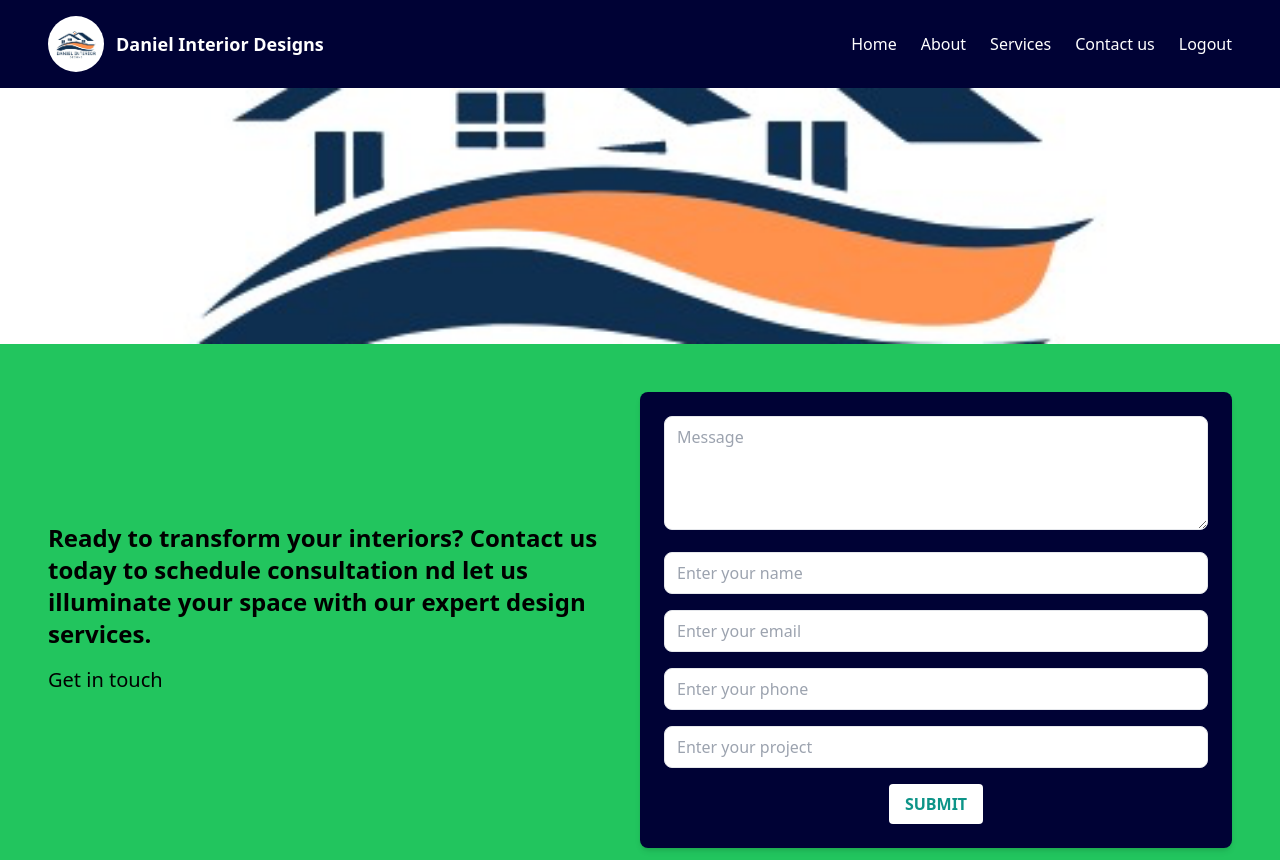
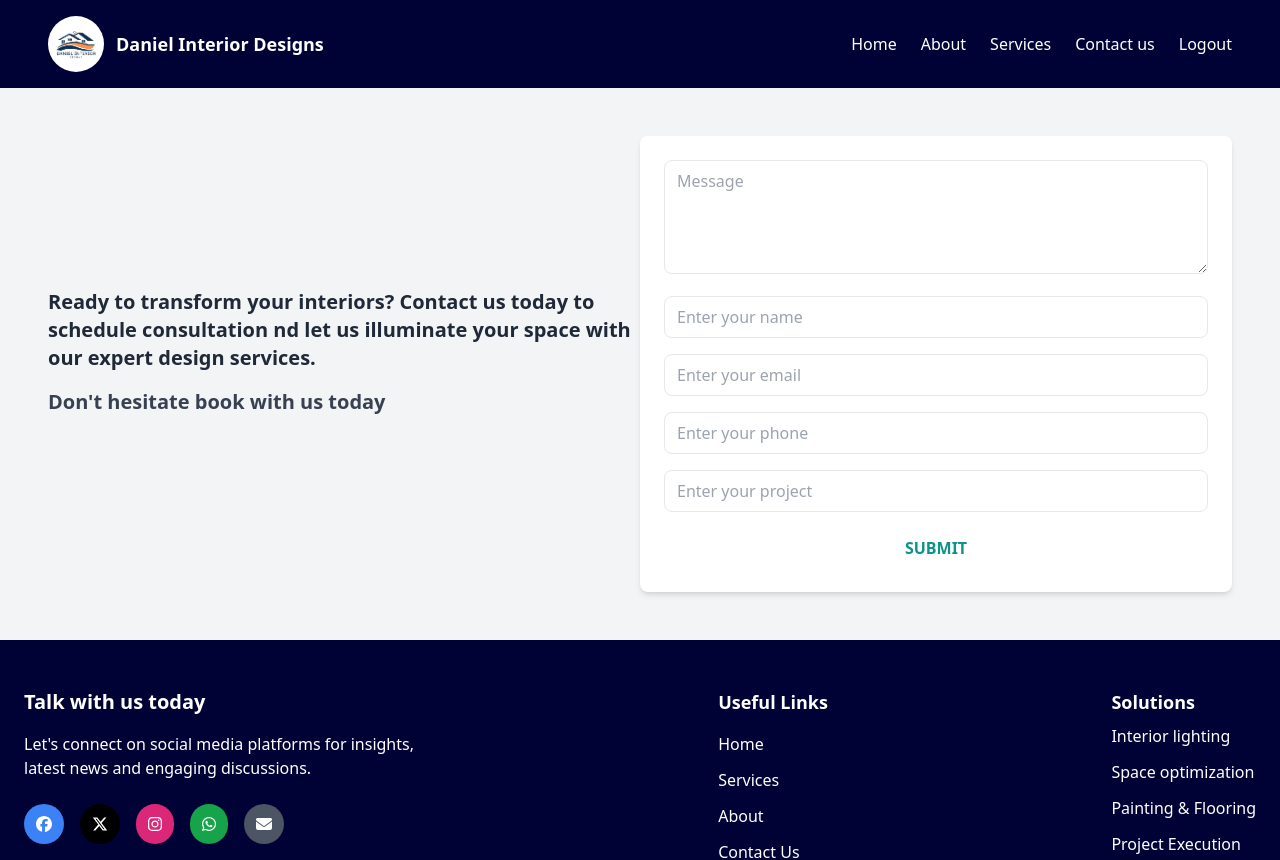
Before and after one commit to ErickGichuki/Daniel-Interior-designs, a React (Create React App) app in the folder client/: page /contact in a window 1280 px wide. Shown: the top 860 px of the page. Built offline with nearby package versions, Linux system fonts and the light colour scheme; the HTML template or start-up script is replaced by a standard one.

Commit message:
modify footer

```diff
--- a/client/src/components/Footer.js
+++ b/client/src/components/Footer.js
@@ -34,10 +34,10 @@ function Footer() {
       <div className='text-white mb-8 md:mb-0'>
         <h2 className='font-bold text-lg mb-4'>Useful Links</h2>
          <ul className='list-none space-y-3'>
-            <li><a href='/home' className='hover:text-underline'>Home</a></li>
-            <li><a href='/services' className='hover:text-underline'>Services</a></li>
-            <li><a href='/about' className='hover:text-underline'>About</a></li>
-            <li><a href='/contact' className='hover:text-underline'>Contact Us</a></li>
+            <li><a href='/home' className='hover:text-green-500'>Home</a></li>
+            <li><a href='/services' className='hover:text-green-500'>Services</a></li>
+            <li><a href='/about' className='hover:text-green-500'>About</a></li>
+            <li><a href='/contact' className='hover:text-green-500'>Contact Us</a></li>
          </ul>
       </div>
 
--- a/client/src/pages/Contact.js
+++ b/client/src/pages/Contact.js
@@ -4,22 +4,15 @@ import Footer from '../components/Footer'
 
 function Contact() {
   return (
-    <div>
+    <div className='bg-gray-400'>
       <Navbar/>
-      <div className='relative'>
-        <img
-        src='Daniel.png'
-        alt=''
-        className='w-full h-64 object-cover'
-        />
-      </div>
-      <div className='bg-green-500 flex flex-col p-12 md:flex-row justify-between items-center'>
+      <div className='bg-gray-100 flex flex-col p-12 md:flex-row justify-between items-center'>
         <div className='md:w-1/2 mb-8 md:mb-0'>
-          <h2 className='text-2xl font-bold mb-4'>Ready to transform your interiors? Contact us today to schedule consultation nd let us illuminate your space with our expert design services.</h2>
-          <p className='text-xl mb-6'>Get in touch</p>
+          <h2 className='text-xl font-bold mb-4 text-gray-800'>Ready to transform your interiors? Contact us today to schedule consultation nd let us illuminate your space with our expert design services.</h2>
+          <p className='text-xl font-semibold mb-6 text-gray-700'>Don't hesitate book with us today</p>
         </div>
 
-      <form className='p-6 bg-dark-blue rounded-lg shadow-md md:w-1/2'>
+      <form className='p-6 bg-white rounded-lg shadow-md md:w-1/2'>
         <div className='mb-4'>
           <textarea
           className='w-full px-3 py-2 text-gray-800 border rounded-lg focus:outline-none focus:shadow-outline'
```
